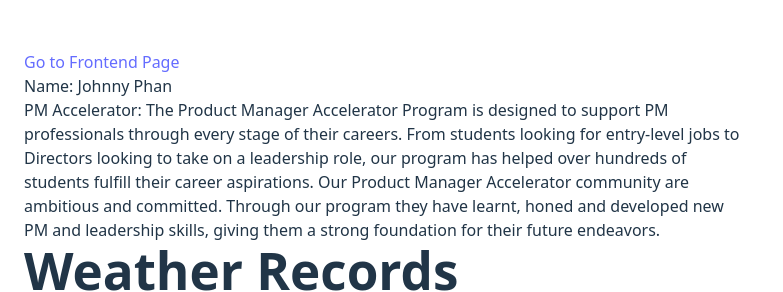
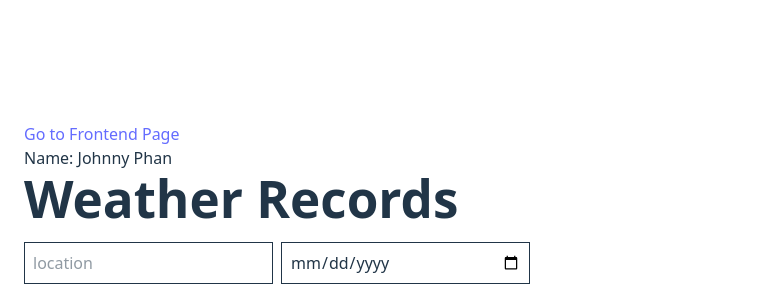
Before and after one commit to jphan345/weather-app, a React (Vite) app in the folder client/: page / in a window 1280 px wide. Shown: the top 292 px of the page, without its empty margins (0-783 px from the left). Built offline with nearby package versions, Linux system fonts and the light colour scheme; no server answers.

Commit message:
Update App.jsx

```diff
--- a/client/src/App.jsx
+++ b/client/src/App.jsx
@@ -100,15 +100,6 @@
         <Link to="/live" className="text-blue-600 underline">Go to Frontend Page</Link>
         <div>
           <h2>Name: Johnny Phan</h2>
-          <p>
-            PM Accelerator:
-            The Product Manager Accelerator Program is designed to support PM professionals through every stage of their careers.
-            From students looking for entry-level jobs to Directors looking to take on a leadership role, our program has helped
-            over hundreds of students fulfill their career aspirations.
-
-            Our Product Manager Accelerator community are ambitious and committed. Through our program they have learnt, honed
-            and developed new PM and leadership skills, giving them a strong foundation for their future endeavors.
-          </p>
         </div>
         <h1 className="text-2xl font-bold mb-4">Weather Records</h1>
         {errorMessage && (
```
